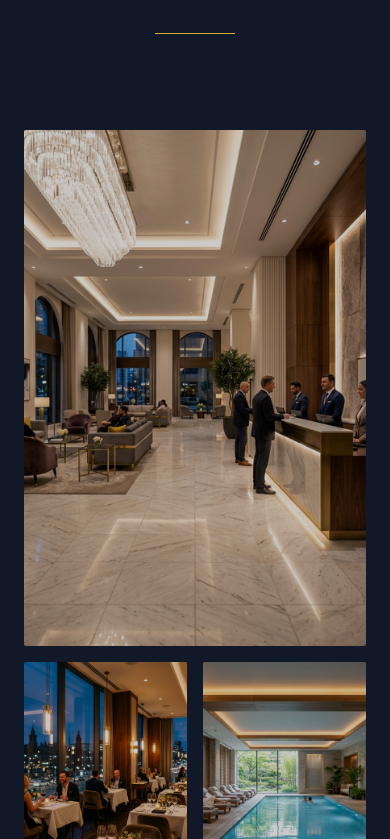
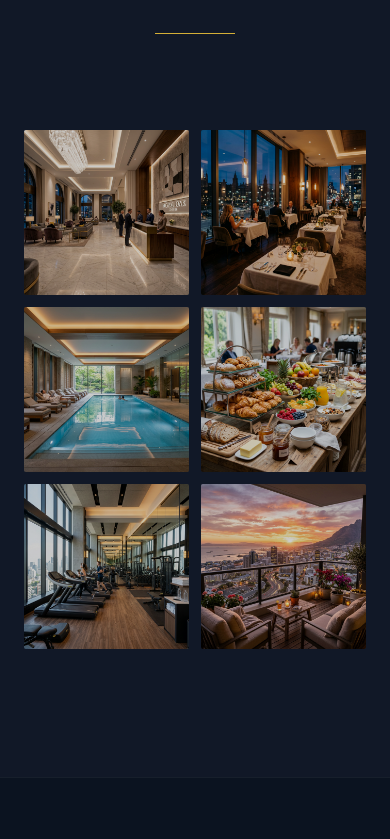
Before and after one commit to mirkomilablayev/afrosiyob-regency-hotel, a Next.js app: page / in a window 390 px wide. Shown: the part 7845-8684 px from the top of the page. Built offline with nearby package versions, Linux system fonts and the light colour scheme; a web font is replaced by a local one.

Commit message:
Fix gallery on mobile: equal 2-col grid, preserve asymmetric layout on desktop

```diff
--- a/src/components/Gallery.tsx
+++ b/src/components/Gallery.tsx
@@ -31,28 +31,42 @@ export default function Gallery() {
                     <div className="w-20 h-px bg-goldPrimary mx-auto"></div>
                 </div>
 
-                <div className="grid grid-cols-2 lg:grid-cols-4 gap-4 auto-rows-[250px] md:auto-rows-[350px] reveal opacity-0" style={{ animationDelay: '0.2s' }}>
+                {/* Mobile: equal 2-column grid */}
+                <div className="grid grid-cols-2 gap-3 lg:hidden reveal opacity-0" style={{ animationDelay: '0.2s' }}>
+                    {images.map((img) => (
+                        <div key={img.id} className="relative aspect-square overflow-hidden group rounded-sm bg-cardBg">
+                            <Image
+                                src={img.src}
+                                alt={img.alt}
+                                fill
+                                sizes="50vw"
+                                className="object-cover transition-transform duration-[1.5s] ease-[cubic-bezier(0.25,0.46,0.45,0.94)] group-hover:scale-110"
+                            />
+                            <div className="absolute inset-0 bg-black/20 group-hover:bg-black/0 transition-colors duration-700" />
+                            <div className="absolute inset-0 bg-gradient-to-t from-black/80 via-transparent to-transparent opacity-0 group-hover:opacity-100 transition-opacity duration-700 flex items-end p-4">
+                                <span className="text-white font-serif text-sm tracking-wide opacity-0 group-hover:opacity-100 transform translate-y-2 group-hover:translate-y-0 transition-all duration-700">
+                                    {img.alt}
+                                </span>
+                            </div>
+                        </div>
+                    ))}
+                </div>
+
+                {/* Desktop: asymmetric masonry layout */}
+                <div className="hidden lg:grid lg:grid-cols-4 gap-4 auto-rows-[350px] reveal opacity-0" style={{ animationDelay: '0.2s' }}>
                     {images.map((img, i) => {
-                        // Elegant masonry-like layout
-                        let colSpan = 'col-span-1 lg:col-span-1';
+                        let colSpan = 'lg:col-span-1';
                         let rowSpan = 'row-span-1';
-                        if (i === 0) {
-                            colSpan = 'col-span-2 lg:col-span-2';
-                            rowSpan = 'row-span-2';
-                        } else if (i === 3) {
-                            colSpan = 'col-span-2 lg:col-span-2';
-                        }
+                        if (i === 0) { colSpan = 'lg:col-span-2'; rowSpan = 'row-span-2'; }
+                        else if (i === 3) { colSpan = 'lg:col-span-2'; }
 
                         return (
-                            <div
-                                key={img.id}
-                                className={`relative overflow-hidden group rounded-sm bg-cardBg ${colSpan} ${rowSpan}`}
-                            >
+                            <div key={img.id} className={`relative overflow-hidden group rounded-sm bg-cardBg ${colSpan} ${rowSpan}`}>
                                 <Image
                                     src={img.src}
                                     alt={img.alt}
                                     fill
-                                    sizes="(max-width: 1024px) 100vw, 50vw"
+                                    sizes="(max-width: 1024px) 50vw, 33vw"
                                     className="object-cover transition-transform duration-[1.5s] ease-[cubic-bezier(0.25,0.46,0.45,0.94)] group-hover:scale-110"
                                 />
                                 <div className="absolute inset-0 bg-black/20 group-hover:bg-black/0 transition-colors duration-700" />
```
